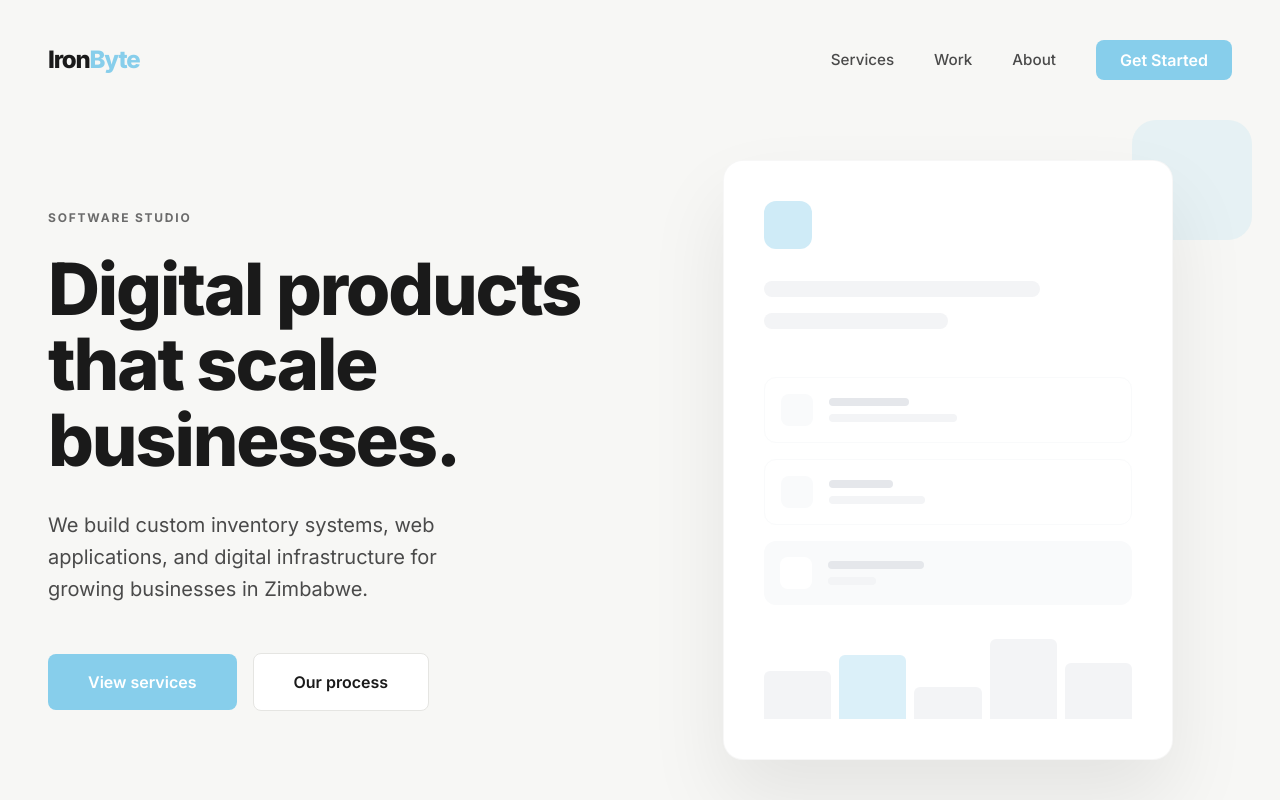
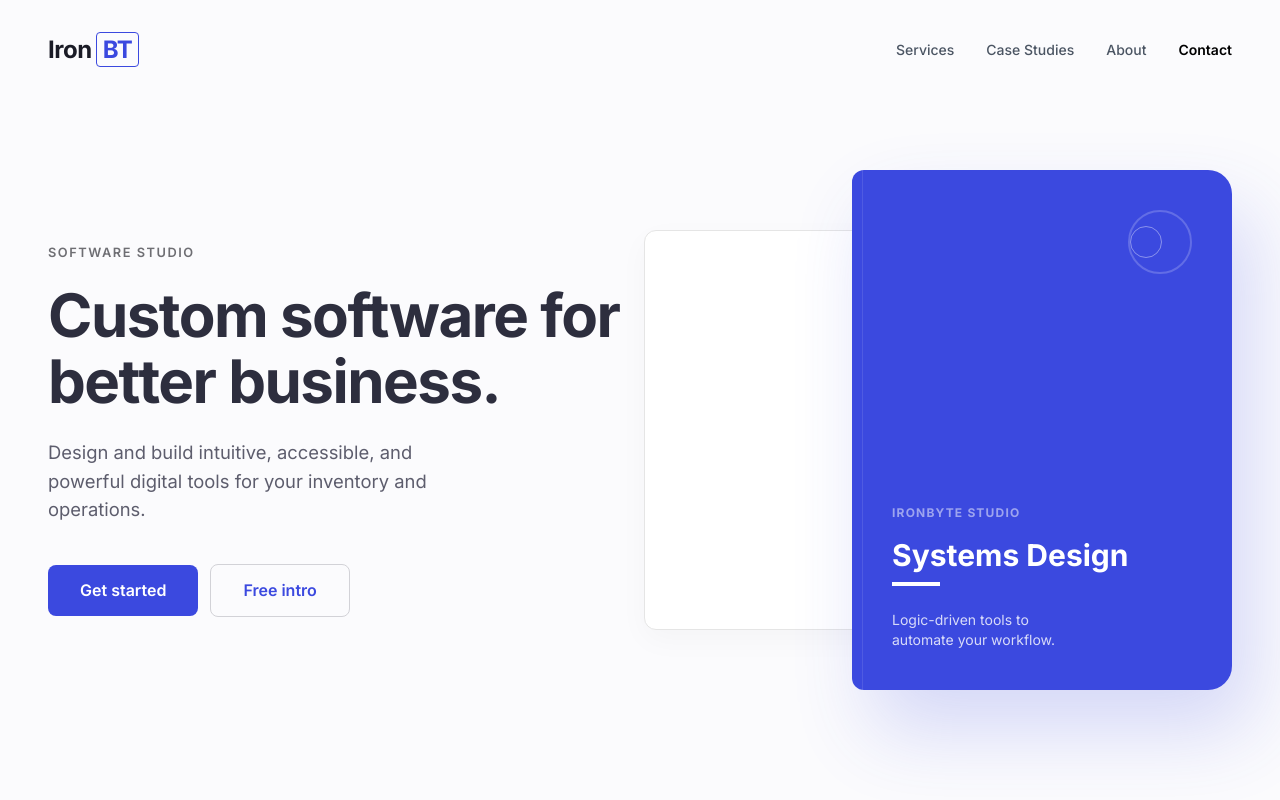
Before and after one commit to Leon225-spec/Systematic, a plain HTML site: page index.html in a window 1280 px wide. Drawn offline with nearby package versions, Linux system fonts and the light colour scheme.

Commit message:
Refine index.html for UI consistency and readability
Updated title and refined styles for better UI consistency. Adjusted layout and text properties for improved readability.

```diff
--- a/index.html
+++ b/index.html
@@ -3,212 +3,191 @@
 <head>
     <meta charset="UTF-8">
     <meta name="viewport" content="width=device-width, initial-scale=1.0">
-    <title>IronByte | Custom Software Solutions</title>
+    <title>IronByte | Custom Software</title>
     <script src="https://cdn.tailwindcss.com"></script>
     <link rel="preconnect" href="https://fonts.googleapis.com">
     <link rel="preconnect" href="https://fonts.gstatic.com" crossorigin>
-    <link href="https://fonts.googleapis.com/css2?family=Inter:wght@400;500;600;700;800&display=swap" rel="stylesheet">
+    <link href="https://fonts.googleapis.com/css2?family=Inter:wght@400;500;600;700&display=swap" rel="stylesheet">
     <style>
+        :root {
+            --brand-blue: #3B49DF;
+            --text-main: #1d1d1f;
+            --text-muted: #6e6e73;
+            --bg-warm: #fbfbfd;
+        }
+
         body {
             font-family: 'Inter', sans-serif;
-            background-color: #F7F7F5; /* Warm gray background */
-            color: #1A1A1A;
+            background-color: var(--bg-warm);
+            color: var(--text-main);
             margin: 0;
-            overflow: hidden; /* Prevent scrolling for the clean hero look */
+            overflow: hidden;
+            -webkit-font-smoothing: antialiased;
         }
 
-        .accent-blue {
-            color: #87CEEB; /* Soft sky blue */
-        }
-
-        .bg-accent-blue {
-            background-color: #87CEEB;
-        }
-
-        /* Precision Typography Styles */
+        /* Typography Refinement */
         .hero-label {
             text-transform: uppercase;
-            letter-spacing: 0.15em;
-            font-weight: 700;
-            font-size: 0.75rem;
-            color: #6B6B6B;
-            margin-bottom: 1.5rem;
+            letter-spacing: 0.12em;
+            font-weight: 600;
+            font-size: 0.8rem;
+            color: var(--text-muted);
+            margin-bottom: 1.25rem;
         }
 
         .hero-title {
-            font-size: 4.5rem;
-            line-height: 1.05;
-            font-weight: 800;
-            letter-spacing: -0.03em;
-            margin-bottom: 2rem;
-            max-width: 12ch;
+            /* Matched to Practical UI scale */
+            font-size: 3.75rem;
+            line-height: 1.1;
+            font-weight: 700;
+            letter-spacing: -0.025em;
+            margin-bottom: 1.5rem;
+            max-width: 15ch;
+            color: #2d2e3e;
         }
 
         .hero-description {
-            font-size: 1.25rem;
-            line-height: 1.6;
+            font-size: 1.15rem;
+            line-height: 1.55;
             font-weight: 400;
-            color: #4A4A4A;
-            max-width: 420px;
-            margin-bottom: 3rem;
+            color: #5d5d6d;
+            max-width: 440px;
+            margin-bottom: 2.5rem;
         }
 
+        /* Button Styling - Matched to Screenshot */
         .btn-primary {
-            background-color: #87CEEB;
+            background-color: var(--brand-blue);
             color: white;
-            padding: 1rem 2.5rem;
+            padding: 0.85rem 2rem;
             border-radius: 8px;
             font-weight: 600;
             font-size: 1rem;
-            transition: all 0.2s ease;
-            display: inline-flex;
-            align-items: center;
+            transition: opacity 0.2s;
         }
 
         .btn-primary:hover {
-            filter: brightness(0.95);
-            transform: translateY(-1px);
+            opacity: 0.9;
         }
 
         .btn-secondary {
-            border: 1px solid #E5E5E2;
-            color: #1A1A1A;
-            padding: 1rem 2.5rem;
+            border: 1px solid #d2d2d7;
+            color: var(--brand-blue);
+            padding: 0.85rem 2rem;
             border-radius: 8px;
             font-weight: 600;
             font-size: 1rem;
-            background: white;
-            margin-left: 1rem;
-            transition: all 0.2s ease;
+            background: transparent;
+            margin-left: 0.75rem;
         }
 
-        .btn-secondary:hover {
-            background: #F9F9F9;
+        /* Logo Mockup */
+        .logo-text {
+            font-weight: 700;
+            font-size: 1.5rem;
+            letter-spacing: -0.02em;
+            color: #1a1b26;
         }
 
-        /* Illustration Mockup Styling */
-        .mockup-container {
+        .logo-box {
+            border: 1.5px solid var(--brand-blue);
+            padding: 2px 6px;
+            border-radius: 4px;
+            margin-left: 4px;
+            color: var(--brand-blue);
+        }
+
+        /* Right Illustration / Cards */
+        .preview-container {
             position: relative;
-            width: 100%;
-            height: 80vh;
+            height: 100%;
             display: flex;
             align-items: center;
-            justify-content: center;
+            justify-content: flex-end;
         }
 
-        .main-card {
-            background: white;
-            border-radius: 20px;
-            box-shadow: 0 40px 80px rgba(0,0,0,0.08);
-            width: 450px;
-            height: 600px;
+        .book-mockup {
+            width: 380px;
+            height: 520px;
+            background: var(--brand-blue);
+            border-radius: 12px 24px 24px 12px;
+            box-shadow: 20px 40px 80px rgba(59, 73, 223, 0.2);
+            position: relative;
             padding: 40px;
-            position: relative;
-            z-index: 2;
-            overflow: hidden;
-            border: 1px solid rgba(0,0,0,0.03);
+            color: white;
+            display: flex;
+            flex-direction: column;
+            justify-content: flex-end;
         }
 
-        .floating-accent {
+        .book-mockup::before {
+            content: '';
             position: absolute;
-            width: 120px;
-            height: 120px;
-            background: #87CEEB;
-            border-radius: 24px;
-            top: -20px;
-            right: -20px;
-            opacity: 0.15;
-            z-index: 1;
+            left: 10px;
+            top: 0;
+            bottom: 0;
+            width: 1px;
+            background: rgba(255,255,255,0.1);
         }
 
-        .nav-link {
-            font-weight: 500;
-            color: #4A4A4A;
-            margin-left: 2.5rem;
-            font-size: 0.95rem;
-            transition: color 0.2s;
-        }
-
-        .nav-link:hover {
-            color: #1A1A1A;
+        .card-bg {
+            position: absolute;
+            top: 50%;
+            right: 15%;
+            transform: translateY(-50%);
+            width: 500px;
+            height: 400px;
+            background: white;
+            border: 1px solid #e5e5e5;
+            border-radius: 12px;
+            z-index: -1;
+            box-shadow: 0 10px 30px rgba(0,0,0,0.03);
         }
     </style>
 </head>
-<body class="antialiased">
+<body>
 
-    <!-- Header / Nav -->
-    <header class="max-w-7xl mx-auto px-12 py-10 flex justify-between items-center">
-        <div class="flex items-center space-x-2">
-            <span class="text-2xl font-extrabold tracking-tighter">Iron<span class="accent-blue">Byte</span></span>
+    <header class="max-w-7xl mx-auto px-12 py-8 flex justify-between items-center">
+        <div class="logo-text">
+            Iron<span class="logo-box">BT</span>
         </div>
-        <nav class="hidden md:flex items-center">
-            <a href="#" class="nav-link">Services</a>
-            <a href="#" class="nav-link">Work</a>
-            <a href="#" class="nav-link">About</a>
-            <a href="#" class="btn-primary ml-10 py-2 px-6">Get Started</a>
+        <nav class="flex items-center space-x-8 text-sm font-medium text-gray-600">
+            <a href="#" class="hover:text-black transition-colors">Services</a>
+            <a href="#" class="hover:text-black transition-colors">Case Studies</a>
+            <a href="#" class="hover:text-black transition-colors">About</a>
+            <a href="#" class="text-black font-semibold">Contact</a>
         </nav>
     </header>
 
-    <!-- Hero Section -->
-    <main class="max-w-7xl mx-auto px-12 grid grid-cols-1 lg:grid-cols-2 gap-12 items-center h-[calc(100vh-120px)]">
+    <main class="max-w-7xl mx-auto px-12 grid grid-cols-1 lg:grid-cols-2 gap-4 items-center h-[calc(100vh-140px)]">
 
         <!-- Content Left -->
-        <div class="flex flex-col justify-center">
+        <div>
             <div class="hero-label">Software Studio</div>
             <h1 class="hero-title">
-                Digital products that scale businesses.
+                Custom software for better business.
             </h1>
             <p class="hero-description">
-                We build custom inventory systems, web applications, and digital infrastructure for growing businesses in Zimbabwe.
+                Design and build intuitive, accessible, and powerful digital tools for your inventory and operations.
             </p>
             <div class="flex items-center">
-                <a href="#" class="btn-primary">View services</a>
-                <a href="#" class="btn-secondary">Our process</a>
+                <a href="#" class="btn-primary">Get started</a>
+                <a href="#" class="btn-secondary">Free intro</a>
             </div>
         </div>
 
         <!-- Illustration Right -->
-        <div class="mockup-container">
-            <div class="floating-accent"></div>
-            <div class="main-card">
-                <!-- Abstract UI elements to simulate the "Illustration" -->
-                <div class="w-12 h-12 bg-accent-blue rounded-xl mb-8 opacity-40"></div>
-                <div class="h-4 w-3/4 bg-gray-100 rounded-full mb-4"></div>
-                <div class="h-4 w-1/2 bg-gray-100 rounded-full mb-12"></div>
+        <div class="preview-container">
+            <div class="card-bg"></div>
+            <div class="book-mockup">
+                <div class="mb-4 opacity-50 text-xs tracking-widest uppercase font-bold">IronByte Studio</div>
+                <div class="text-3xl font-bold leading-tight mb-2">Systems Design</div>
+                <div class="w-12 h-1 bg-white mb-6"></div>
+                <p class="text-sm opacity-80 max-w-[200px]">Logic-driven tools to automate your workflow.</p>
 
-                <div class="space-y-4">
-                    <div class="p-4 rounded-xl border border-gray-50 flex items-center space-x-4">
-                        <div class="w-8 h-8 rounded-lg bg-gray-50"></div>
-                        <div class="flex-1 space-y-2">
-                            <div class="h-2 w-20 bg-gray-200 rounded"></div>
-                            <div class="h-2 w-32 bg-gray-100 rounded"></div>
-                        </div>
-                    </div>
-                    <div class="p-4 rounded-xl border border-gray-50 flex items-center space-x-4">
-                        <div class="w-8 h-8 rounded-lg bg-gray-50"></div>
-                        <div class="flex-1 space-y-2">
-                            <div class="h-2 w-16 bg-gray-200 rounded"></div>
-                            <div class="h-2 w-24 bg-gray-100 rounded"></div>
-                        </div>
-                    </div>
-                    <div class="p-4 rounded-xl bg-gray-50 flex items-center space-x-4">
-                        <div class="w-8 h-8 rounded-lg bg-white"></div>
-                        <div class="flex-1 space-y-2">
-                            <div class="h-2 w-24 bg-gray-200 rounded"></div>
-                            <div class="h-2 w-12 bg-gray-100 rounded"></div>
-                        </div>
-                    </div>
-                </div>
-
-                <!-- Abstract Graph -->
-                <div class="absolute bottom-10 left-10 right-10">
-                    <div class="flex items-end space-x-2 h-20">
-                        <div class="flex-1 bg-gray-100 rounded-t-md h-12"></div>
-                        <div class="flex-1 bg-accent-blue opacity-30 rounded-t-md h-16"></div>
-                        <div class="flex-1 bg-gray-100 rounded-t-md h-8"></div>
-                        <div class="flex-1 bg-gray-100 rounded-t-md h-20"></div>
-                        <div class="flex-1 bg-gray-100 rounded-t-md h-14"></div>
-                    </div>
+                <!-- Simple abstract UI overlay -->
+                <div class="absolute top-10 right-10 w-16 h-16 border-2 border-white/20 rounded-full flex items-center justify-content-center">
+                    <div class="w-8 h-8 border border-white/40 rounded-full"></div>
                 </div>
             </div>
         </div>
```
